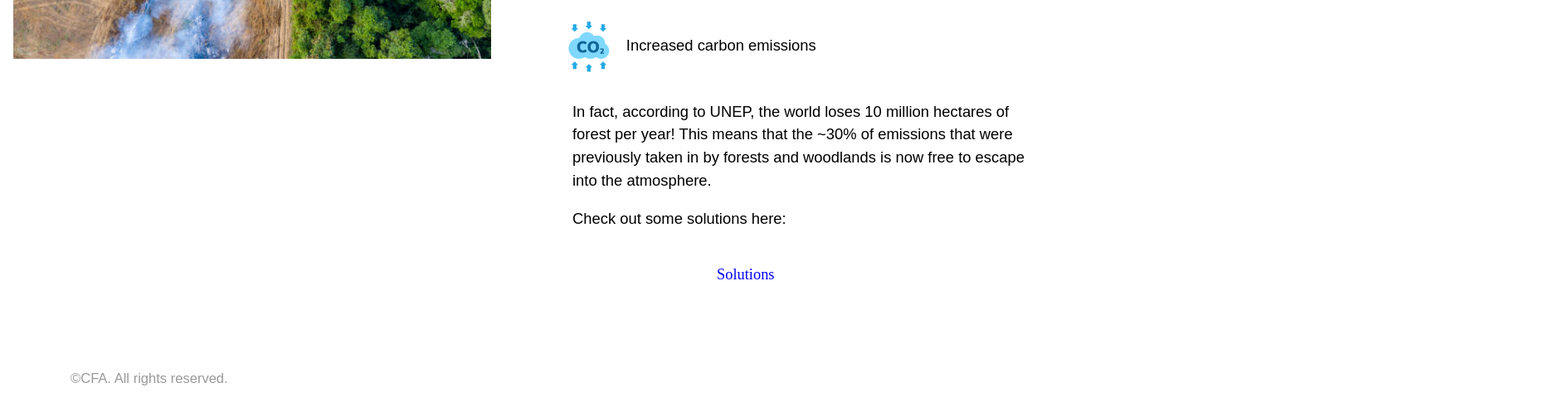
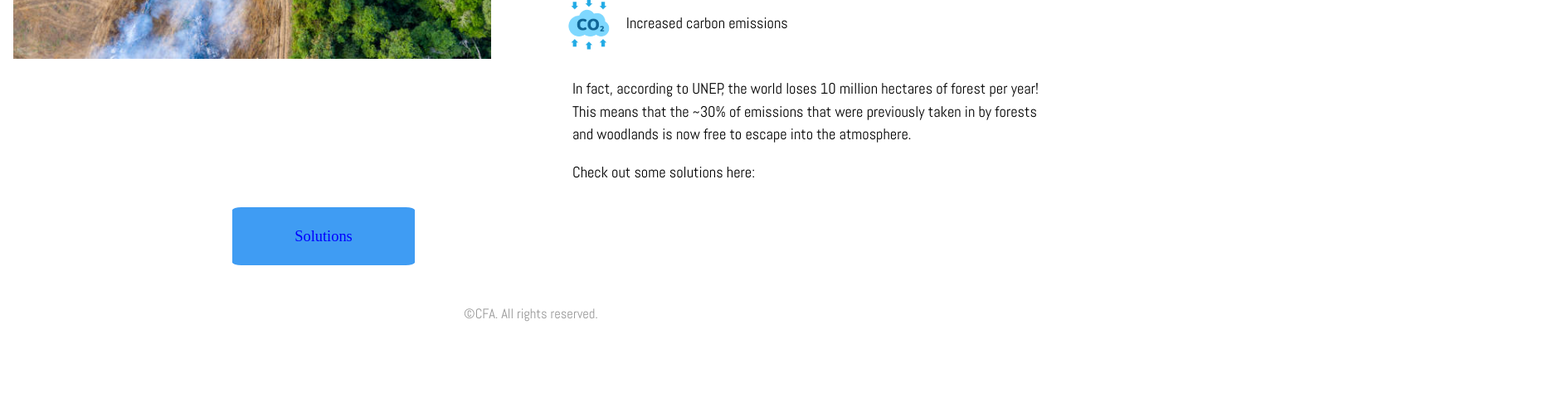
Before and after one commit to PAP-2024-Spring-L2-G1/Group-1-Final, a plain HTML site: page deforestation.html in a window 1280 px wide. Shown: the part 588-1079 px from the top of the page at 83% size, 1872 px wide, since content can reach past the window. After the commit the page ends 1001 px from the top, so only its background shows below. Drawn offline with Linux system fonts and the light colour scheme.

Commit message:
finished updating deforestation

```diff
--- a/deforestation.css
+++ b/deforestation.css
@@ -54,6 +54,19 @@ ul {
         text-align: left;
         margin-left: 50;
     }
+    .box-links{
+        width: 200px;
+        height: 50px;
+        background-color: rgb(63, 156, 243);
+        padding: 10px;
+        margin: 10px;
+        margin-right: 120px;
+        line-height: 50px;
+        text-align: center;
+        border-radius: 5%;
+        position: relative;
+        float: right;
+    }
 }
 
 @media (max-width: 1670px) {
@@ -83,14 +96,29 @@ ul {
         margin-left: 50%;
         margin-top: 0%;
     }
+    .box-links{
+        width: 200px;
+        height: 50px;
+        background-color: rgb(63, 156, 243);
+        padding: 10px;
+        margin: 10px;
+        margin-left: 200px;
+        margin-right: 140px;
+        line-height: 50px;
+        text-align: center;
+        border-radius: 5%;
+        position: relative;
+        float: center;
+    }
 }
 
-#button {
+#box{
     height: 100px;
-    padding-left: 70%;
-    padding-top: 2%;
 }
 a {
     text-decoration: none;
     color: blue;
 }
+footer {
+    text-align: center;
+}
--- a/deforestation.html
+++ b/deforestation.html
@@ -4,8 +4,12 @@
     <meta charset="UTF-8">
     <meta name="viewport" content="width=device-width, initial-scale=1.0">
     <title>Deforestation</title>
+    <link rel="preconnect" href="https://fonts.googleapis.com">
+    <link rel="preconnect" href="https://fonts.gstatic.com" crossorigin>
+    <link href="https://fonts.googleapis.com/css2?family=Abel&family=Merriweather:ital,wght@0,300;0,400;0,700;0,900;1,300;1,400;1,700;1,900&display=swap" rel="stylesheet">
+    <link rel="stylesheet" href="general.css">
     <link rel="stylesheet" href="deforestation.css">
-    <link rel="stylesheet" href="general.css">
+
     <nav>
         <a href="home.html">
             <img id="nav-logo"src="logo"alt="website logo"></a>
@@ -61,9 +65,11 @@
                 <p>Check out some solutions here:</p>
             </div>
         </section>
-            <div id="button">
+        <section id="box">
+            <div class="box-links">
                 <a href="solutions.html">Solutions</a>
             </div>
+        </section>
         <footer>
             <p>&copy;CFA. All rights reserved.</p>
         </footer>
--- a/general.css
+++ b/general.css
@@ -90,10 +90,6 @@ p {
     font-family: "Abel", sans-serif;
     font-weight: 400;
     font-style: normal;
-<<<<<<< HEAD
-=======
-
->>>>>>> main
 }
 
 h1 {
```
